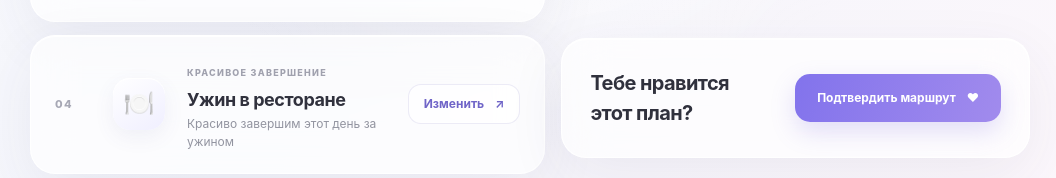
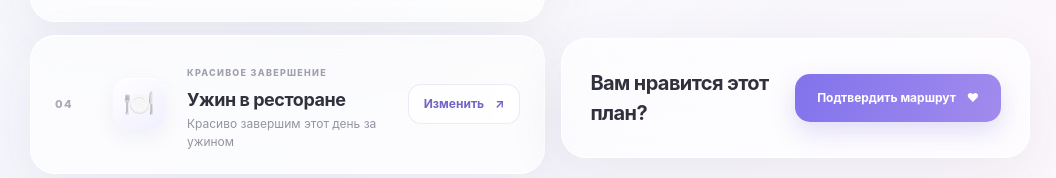
Before and after one commit to edit29/Sumrak, a Next.js app in the folder sumrak-web/: page /date in a window 1280 px wide. Shown: the part 566-744 px from the top of the page, without its empty margins (110-1166 px from the left). Built offline with nearby package versions, Linux system fonts and the light colour scheme.

Commit message:
--replace--

```diff
--- a/sumrak-web/components/DatePlanner.jsx
+++ b/sumrak-web/components/DatePlanner.jsx
@@ -183,7 +183,7 @@ export default function DatePlanner() {
               </div>
             </details>
           <section className="confirm-panel">
-            <div><h2>Тебе нравится этот план?</h2></div>
+            <div><h2>Вам нравится этот план?</h2></div>
             <button className="primary-button confirm-button" disabled={saving} onClick={confirmRoute}>{saving ? 'Сохраняем…' : 'Подтвердить маршрут'} <span>♥</span></button>
             {error && <p className="error-message">{error}</p>}
           </section>
```
